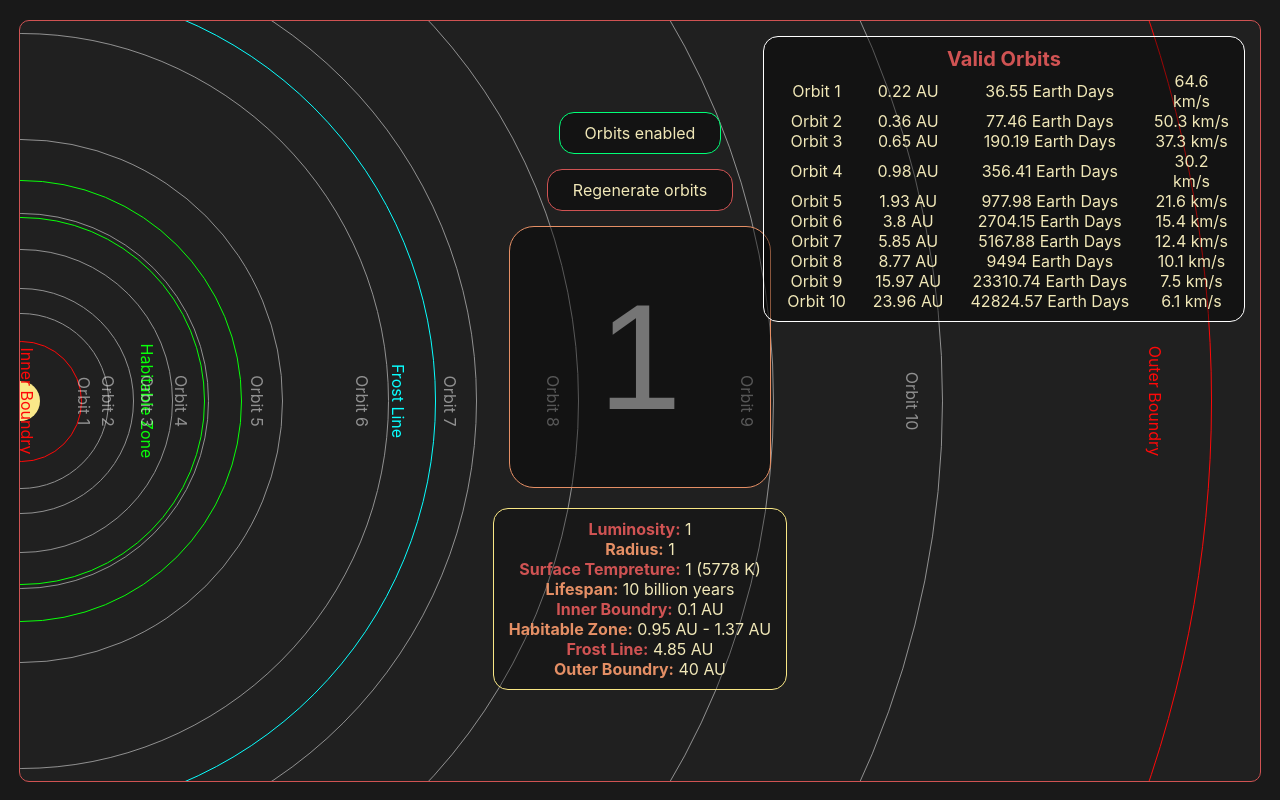
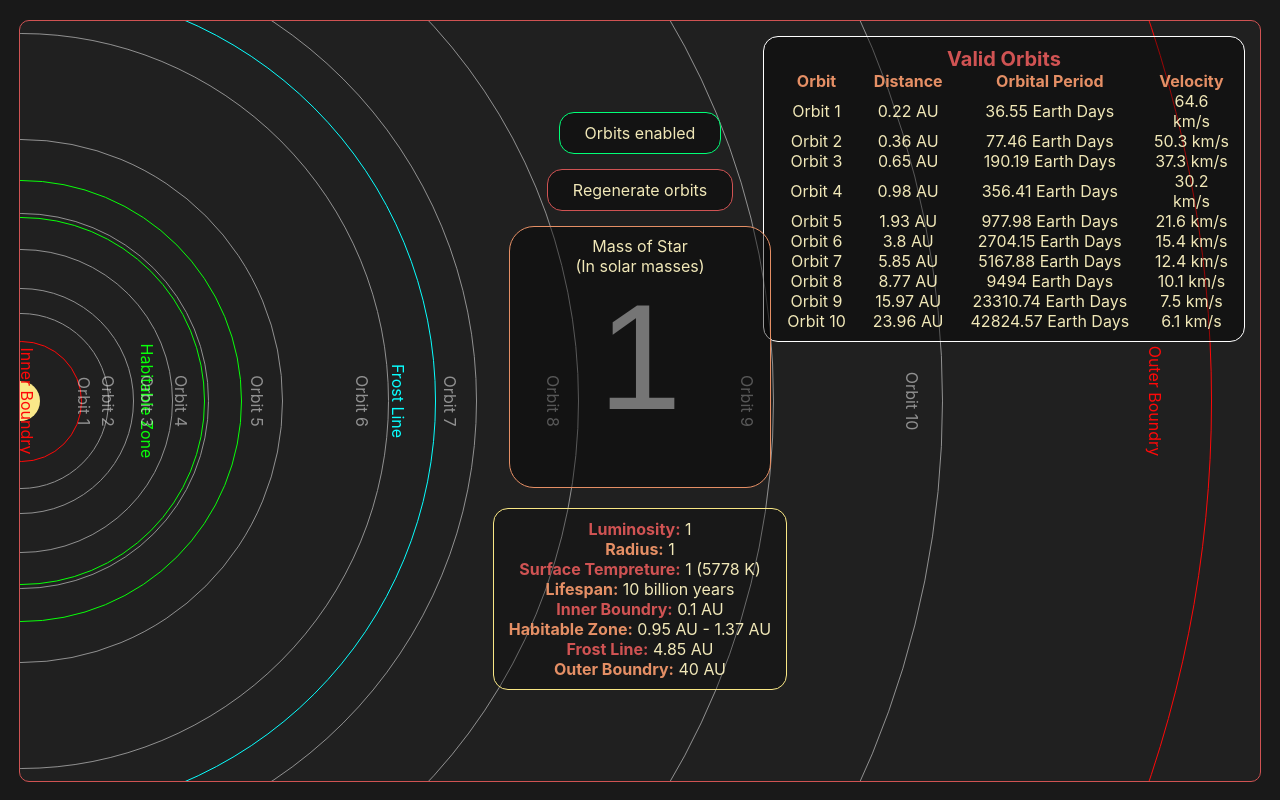
Before and after one commit to SophieSnoww/react-testing, a React (Create React App) app: page / in a window 1280 px wide. Built offline with nearby package versions, Linux system fonts and the light colour scheme.

Commit message:
Added labels

```diff
--- a/src/Input.css
+++ b/src/Input.css
@@ -7,6 +7,12 @@
     display: flex;
     align-items: center;
     justify-content: center;
+    position: relative;
+}
+
+.input-title {
+    position: absolute;
+    top: 10px;
 }
 
 input {
--- a/src/Input.js
+++ b/src/Input.js
@@ -10,6 +10,7 @@ class Input extends React.Component {
         return (
             <div className="Input">
                 <input type="number" step="0.1" min="0.4" max="10" className="mass-input" placeholder="1" onInput={this.props.handleInput} />
+                <div className="input-title">Mass of Star<br />(In solar masses)</div>
             </div>
         );
     }
--- a/src/OrbitDisplay.css
+++ b/src/OrbitDisplay.css
@@ -25,6 +25,11 @@
     justify-content: space-between;
 }
 
+.orbit-display-element.label {
+    color: var(--color-2);
+    font-weight: bold;
+}
+
 .orbit-display-name {
     flex: 0 0 75px;
 }
--- a/src/OrbitDisplay.js
+++ b/src/OrbitDisplay.js
@@ -7,7 +7,14 @@ class OrbitDisplay extends React.Component {
     }
 
     render() {
-        let orbitElements = [];
+        let orbitElements = [
+            <div className="orbit-display-element label">
+                <div className="orbit-display-name">Orbit</div>
+                <div className="orbit-display-au">Distance</div>
+                <div className="orbit-display-peroid">Orbital Period</div>
+                <div className="orbit-display-velocity">Velocity</div>
+            </div>
+        ];
 
         for (let i = 1; i < this.props.data.orbits.length + 1; i++) {
             orbitElements.push(
```
